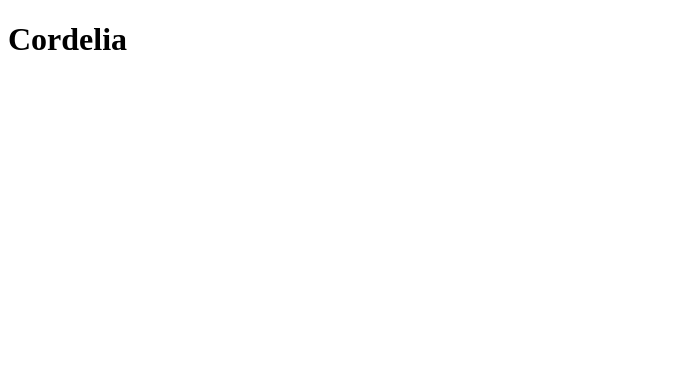
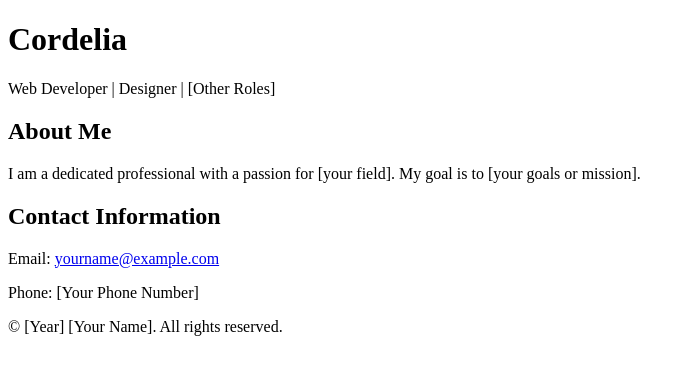
Before and after one commit to Cusiokhale/frontend-development-assignment-1, a plain HTML site: page index.html in a window 1280 px wide. Shown: the whole page, without its empty margins (0-695 px from the left). Drawn offline with Linux system fonts and the light colour scheme.

Commit message:
constructed document outline with html

```diff
--- a/index.html
+++ b/index.html
@@ -9,6 +9,19 @@
 <body>
     <header>
         <h1>Cordelia</h1>
+        <p>Web Developer | Designer | [Other Roles]</p>
     </header>
+    <main>
+        <!-- About Section -->
+        <section id="about">
+            <h2>About Me</h2>
+            <p>I am a dedicated professional with a passion for [your field]. My goal is to [your goals or mission].</p>
+        </section>
+        <footer>
+            <h2>Contact Information</h2>
+            <p>Email: <a href="mailto:yourname@example.com">yourname@example.com</a></p>
+            <p>Phone: [Your Phone Number]</p>
+            <p>&copy; [Year] [Your Name]. All rights reserved.</p>
+        </footer>
 </body>
 </html>
```
